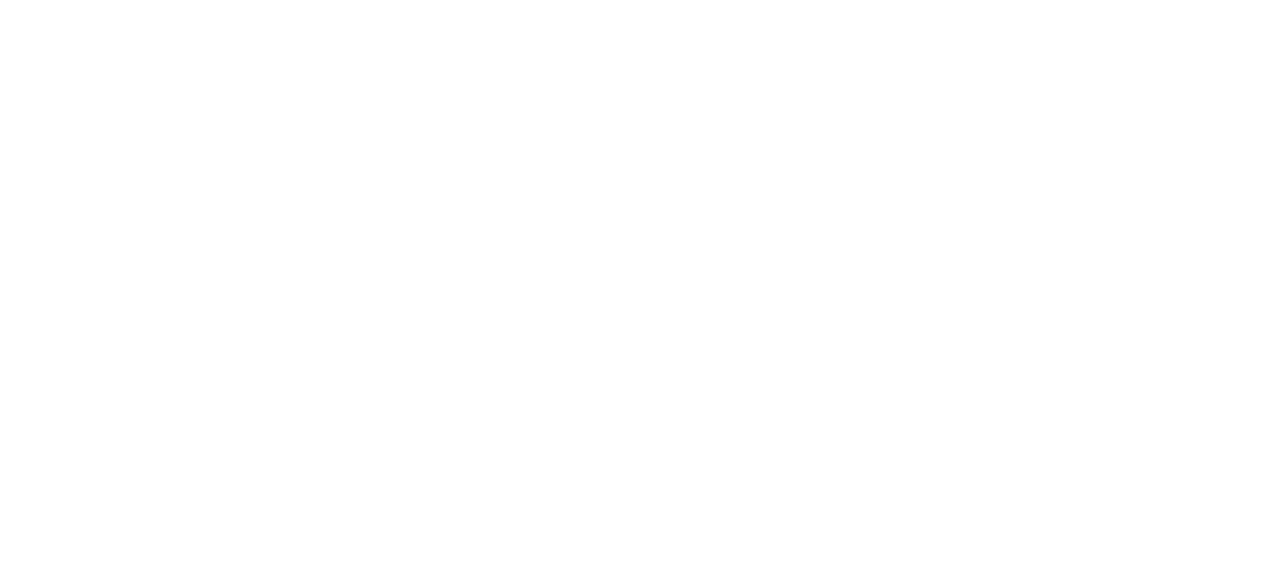
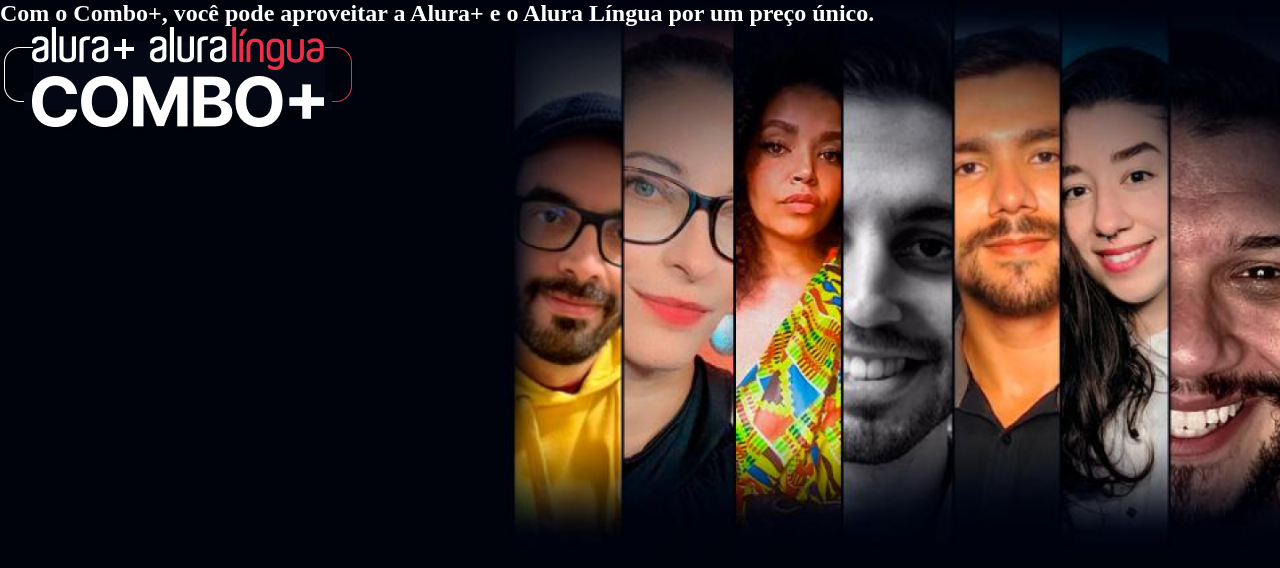
Before and after one commit to Luis-Parente/AluraPlus, a plain HTML site: page index.html in a window 1280 px wide. Drawn offline with Linux system fonts and the light colour scheme.

Commit message:
definida paleta de cores e iniciada pagina inicial

```diff
--- a/index.html
+++ b/index.html
@@ -4,11 +4,12 @@
     <meta charset="UTF-8">
     <meta name="viewport" content="width=device-width, initial-scale=1.0">
     <title>Alura Plus</title>
-    <link rel="stylesheet" href="styles.css">
+    <link rel="stylesheet" href="./styles/styles.css">
 </head>
 <body>
-    <header></header>
-    <main></main>
-    <footer></footer>
+    <section class="container principal">
+        <h1>Com o Combo+, você pode aproveitar a Alura+ e o Alura Língua por um preço único.</h1>
+        <img src="./assets/Combo.png" alt="O combo+ é a junção do Alura+ e Alura Língua."/>
+    </section>
 </body>
 </html>
--- a/styles.css
+++ /dev/null
@@ -1,4 +0,0 @@
-*{
-    margin: 0;
-    padding: 0;
-}
--- /dev/null
+++ b/styles/styles.css
@@ -0,0 +1,26 @@
+:root {
+    --branco-principal: #FFFFFF;
+    --cinza-secundario: #C0C0C0;
+    --azul-botao: #167BF7;
+    --cor-de-fundo: #00030C;
+}
+
+* {
+    margin: 0;
+    padding: 0;
+}
+
+body{
+    background-color: var(--cor-de-fundo);
+    color: var(--branco-principal);
+}
+
+.principal {
+    background-image: url("../assets/Background.png");
+    background-repeat: no-repeat;
+    background-size: contain;
+}
+
+.container {
+    height: 100vh;
+}
```
Also changed, not shown: assets/Background.png (added), assets/Combo.png (added), assets/Logo.png (added), assets/Notebook.png (added), assets/Plataformas.png (added), assets/Telas.png (added), assets/celular.png (added), assets/computador.png (added), assets/tv.png (added).
